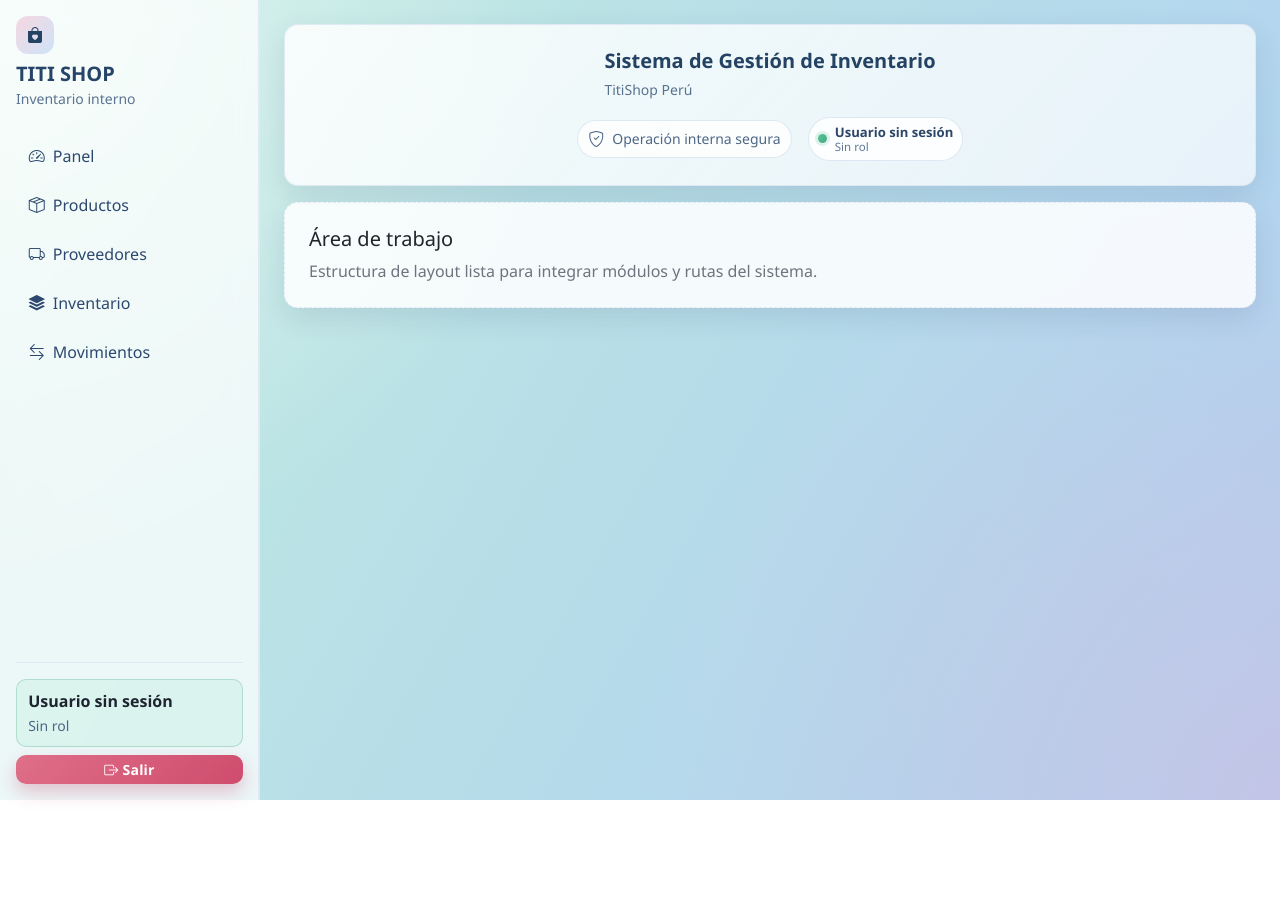
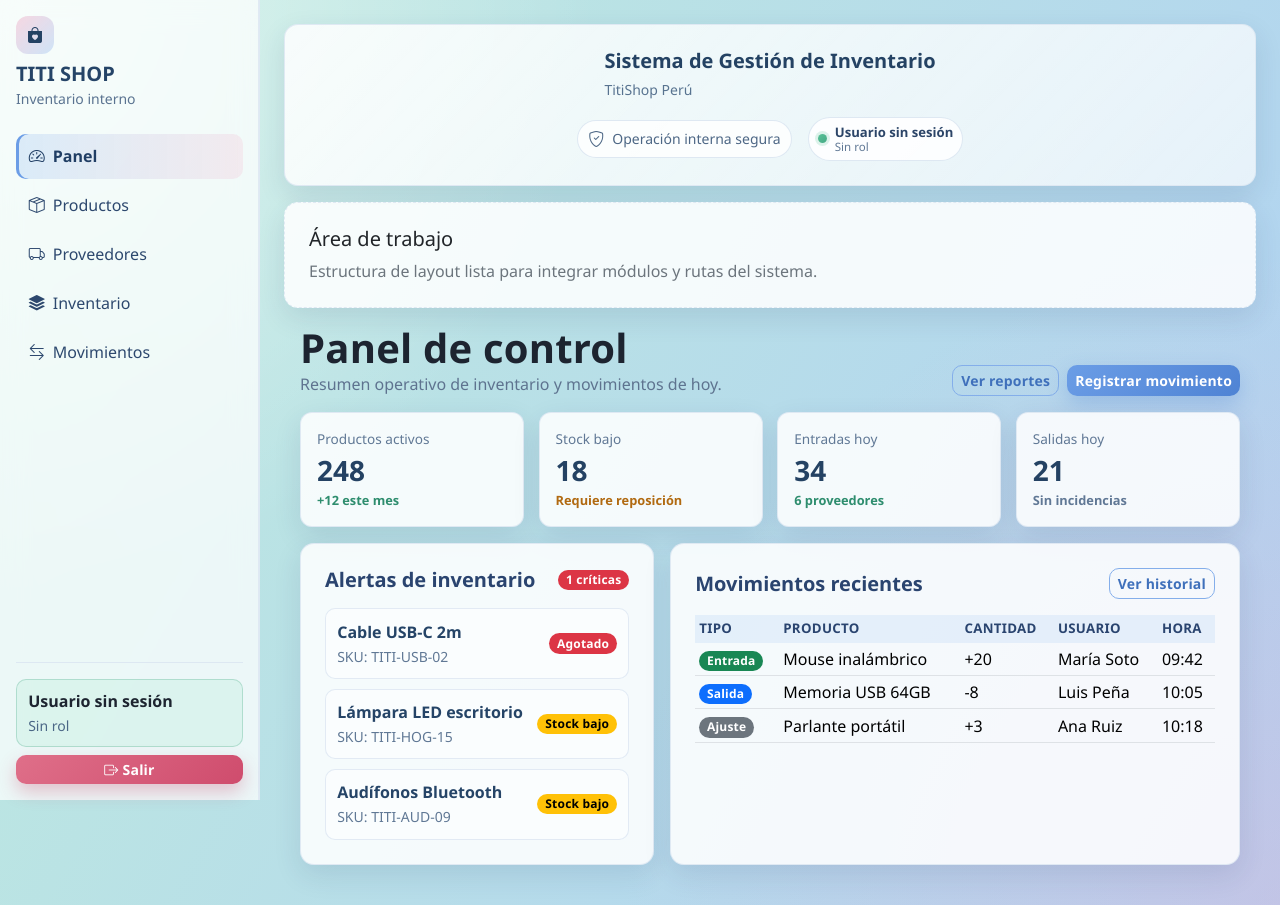
Before and after one commit to Espiritu16/titishop-frontend-angular, an Angular app: page /dashboard in a window 1280 px wide. Before the commit this address led to /. Before the commit the page ends 800 px from the top, so only its background shows below. Built offline with nearby package versions, Linux system fonts and the light colour scheme.

Commit message:
version sin merge dev

```diff
--- /dev/null
+++ b/src/app/features/dashboard/dashboard.html
@@ -0,0 +1,75 @@
+<section class="dashboard-page app-page">
+  <header class="section-head">
+    <div>
+      <h1 class="page-title">Panel de control</h1>
+      <p class="page-subtitle">Resumen operativo de inventario y movimientos de hoy.</p>
+    </div>
+    <div class="d-flex gap-2">
+      <button type="button" class="btn btn-outline-primary btn-sm">Ver reportes</button>
+      <button type="button" class="btn btn-primary btn-sm">Registrar movimiento</button>
+    </div>
+  </header>
+
+  <section class="kpi-grid">
+    @for (kpi of kpis; track kpi.label) {
+      <article class="card p-3 kpi-card">
+        <p class="kpi-label">{{ kpi.label }}</p>
+        <h3 class="kpi-value">{{ kpi.value }}</h3>
+        <span [class]="toneClass(kpi.tone)">{{ kpi.meta }}</span>
+      </article>
+    }
+  </section>
+
+  <section class="dashboard-grid">
+    <article class="card p-3 p-md-4">
+      <div class="d-flex justify-content-between align-items-center mb-3">
+        <h5 class="mb-0 panel-title">Alertas de inventario</h5>
+        <span class="badge text-bg-danger">{{ criticalAlertsCount }} críticas</span>
+      </div>
+
+      <div class="alert-list">
+        @for (alert of alerts; track alert.sku) {
+          <div class="alert-row">
+            <div>
+              <p class="item-name">{{ alert.productName }}</p>
+              <small>SKU: {{ alert.sku }}</small>
+            </div>
+            <span [class]="alertBadgeClass(alert.state)">{{ alertLabel(alert.state) }}</span>
+          </div>
+        }
+      </div>
+    </article>
+
+    <article class="card p-3 p-md-4">
+      <div class="d-flex justify-content-between align-items-center mb-3">
+        <h5 class="mb-0 panel-title">Movimientos recientes</h5>
+        <button class="btn btn-outline-primary btn-sm">Ver historial</button>
+      </div>
+
+      <div class="table-responsive">
+        <table class="table table-sm align-middle mb-0">
+          <thead>
+            <tr>
+              <th>Tipo</th>
+              <th>Producto</th>
+              <th>Cantidad</th>
+              <th>Usuario</th>
+              <th>Hora</th>
+            </tr>
+          </thead>
+          <tbody>
+            @for (movement of recentMovements; track movement.time + movement.productName) {
+              <tr>
+                <td><span [class]="movementBadgeClass(movement.type)">{{ movementLabel(movement.type) }}</span></td>
+                <td>{{ movement.productName }}</td>
+                <td>{{ movementQuantity(movement.type, movement.quantity) }}</td>
+                <td>{{ movement.userName }}</td>
+                <td>{{ movement.time }}</td>
+              </tr>
+            }
+          </tbody>
+        </table>
+      </div>
+    </article>
+  </section>
+</section>
--- /dev/null
+++ b/src/app/features/dashboard/dashboard.scss
@@ -0,0 +1,95 @@
+.dashboard-page {
+  padding: 1rem;
+}
+
+.kpi-grid {
+  display: grid;
+  gap: 0.9rem;
+  grid-template-columns: repeat(4, minmax(0, 1fr));
+}
+
+.kpi-card {
+  border-radius: 12px;
+}
+
+.kpi-label {
+  margin: 0;
+  color: #607895;
+  font-size: 0.85rem;
+}
+
+.kpi-value {
+  margin: 0.3rem 0 0.2rem;
+  color: #244263;
+  font-weight: 800;
+}
+
+.kpi-meta {
+  font-size: 0.8rem;
+  font-weight: 700;
+}
+
+.kpi-meta.success {
+  color: #2e8d6e;
+}
+
+.kpi-meta.warning {
+  color: #b16a11;
+}
+
+.kpi-meta.neutral {
+  color: #607895;
+}
+
+.dashboard-grid {
+  display: grid;
+  gap: 1rem;
+  grid-template-columns: 1.15fr 1.85fr;
+}
+
+.panel-title {
+  color: #2a446f;
+  font-weight: 800;
+}
+
+.alert-list {
+  display: grid;
+  gap: 0.6rem;
+}
+
+.alert-row {
+  display: flex;
+  justify-content: space-between;
+  align-items: center;
+  gap: 0.75rem;
+  padding: 0.65rem 0.7rem;
+  border-radius: 10px;
+  border: 1px solid rgba(221, 231, 242, 0.85);
+  background: rgba(255, 255, 255, 0.5);
+}
+
+.item-name {
+  margin: 0;
+  font-weight: 700;
+  color: #254467;
+}
+
+.alert-row small {
+  color: #607895;
+}
+
+@media (max-width: 1100px) {
+  .kpi-grid {
+    grid-template-columns: repeat(2, minmax(0, 1fr));
+  }
+
+  .dashboard-grid {
+    grid-template-columns: 1fr;
+  }
+}
+
+@media (max-width: 640px) {
+  .kpi-grid {
+    grid-template-columns: 1fr;
+  }
+}
--- /dev/null
+++ b/src/app/features/dashboard/dashboard.ts
@@ -0,0 +1,85 @@
+import { Component } from '@angular/core';
+
+type KpiTone = 'success' | 'warning' | 'neutral';
+type AlertState = 'AGOTADO' | 'STOCK_BAJO';
+type MovementType = 'ENTRADA' | 'SALIDA' | 'AJUSTE';
+
+interface KpiItem {
+  label: string;
+  value: number;
+  meta: string;
+  tone: KpiTone;
+}
+
+interface InventoryAlert {
+  productName: string;
+  sku: string;
+  state: AlertState;
+}
+
+interface RecentMovement {
+  type: MovementType;
+  productName: string;
+  quantity: number;
+  userName: string;
+  time: string;
+}
+
+@Component({
+  selector: 'app-dashboard',
+  imports: [],
+  templateUrl: './dashboard.html',
+  styleUrl: './dashboard.scss',
+})
+export class Dashboard {
+  readonly kpis: KpiItem[] = [
+    { label: 'Productos activos', value: 248, meta: '+12 este mes', tone: 'success' },
+    { label: 'Stock bajo', value: 18, meta: 'Requiere reposición', tone: 'warning' },
+    { label: 'Entradas hoy', value: 34, meta: '6 proveedores', tone: 'success' },
+    { label: 'Salidas hoy', value: 21, meta: 'Sin incidencias', tone: 'neutral' },
+  ];
+
+  readonly alerts: InventoryAlert[] = [
+    { productName: 'Cable USB-C 2m', sku: 'TITI-USB-02', state: 'AGOTADO' },
+    { productName: 'Lámpara LED escritorio', sku: 'TITI-HOG-15', state: 'STOCK_BAJO' },
+    { productName: 'Audífonos Bluetooth', sku: 'TITI-AUD-09', state: 'STOCK_BAJO' },
+  ];
+
+  readonly recentMovements: RecentMovement[] = [
+    { type: 'ENTRADA', productName: 'Mouse inalámbrico', quantity: 20, userName: 'María Soto', time: '09:42' },
+    { type: 'SALIDA', productName: 'Memoria USB 64GB', quantity: 8, userName: 'Luis Peña', time: '10:05' },
+    { type: 'AJUSTE', productName: 'Parlante portátil', quantity: 3, userName: 'Ana Ruiz', time: '10:18' },
+  ];
+
+  get criticalAlertsCount(): number {
+    return this.alerts.filter((alert) => alert.state === 'AGOTADO').length;
+  }
+
+  toneClass(tone: KpiTone): string {
+    return `kpi-meta ${tone}`;
+  }
+
+  alertBadgeClass(state: AlertState): string {
+    return state === 'AGOTADO' ? 'badge text-bg-danger' : 'badge text-bg-warning';
+  }
+
+  alertLabel(state: AlertState): string {
+    return state === 'AGOTADO' ? 'Agotado' : 'Stock bajo';
+  }
+
+  movementBadgeClass(type: MovementType): string {
+    if (type === 'ENTRADA') return 'badge text-bg-success';
+    if (type === 'SALIDA') return 'badge text-bg-primary';
+    return 'badge text-bg-secondary';
+  }
+
+  movementLabel(type: MovementType): string {
+    if (type === 'ENTRADA') return 'Entrada';
+    if (type === 'SALIDA') return 'Salida';
+    return 'Ajuste';
+  }
+
+  movementQuantity(type: MovementType, quantity: number): string {
+    return type === 'SALIDA' ? `-${quantity}` : `+${quantity}`;
+  }
+}
```
Also changed, not shown: src/app/app.routes.ts (+9 -1 lines).
